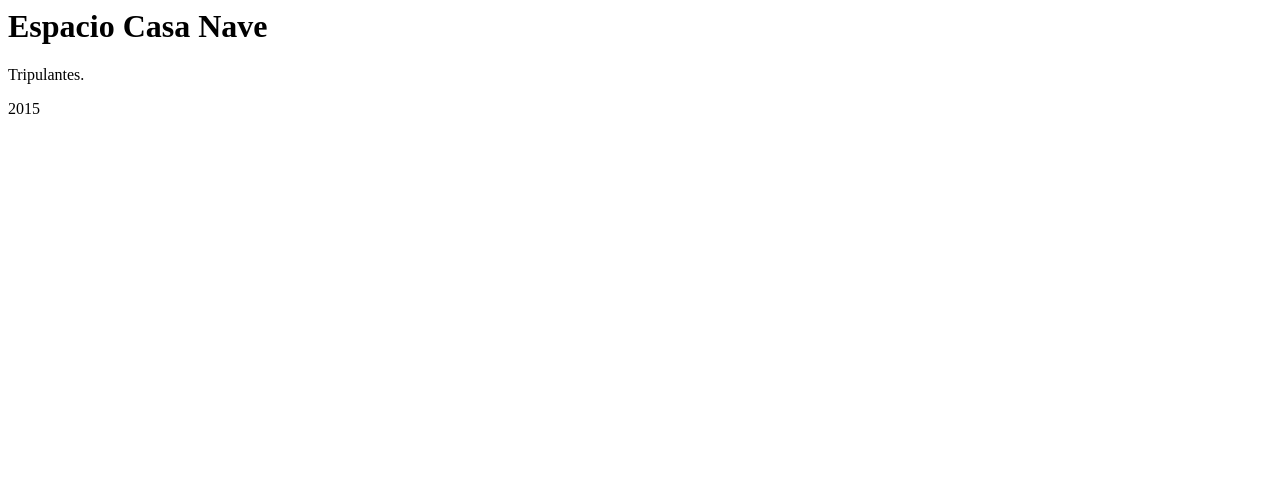
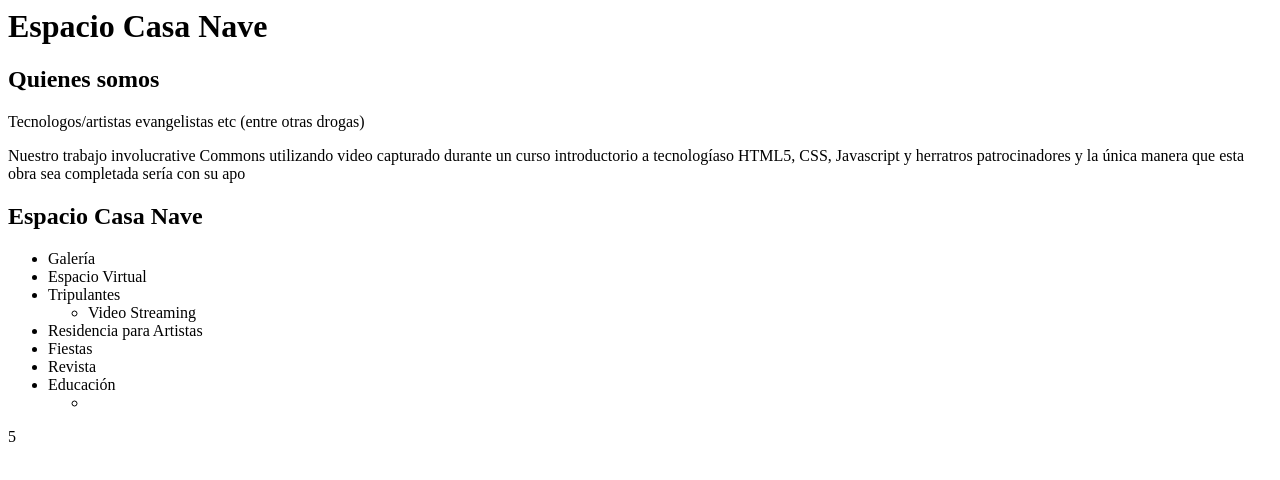
Before and after one commit to espaciocasanave/contenido, a plain HTML site: page index.html in a window 1280 px wide. Drawn offline with Linux system fonts and the light colour scheme.

Commit message:
Lo ultimo del jsfiddle

```diff
--- a/index.html
+++ b/index.html
@@ -4,8 +4,31 @@
   </head>
 
   <body>
-   <h1>Espacio Casa Nave</h1>
-    <p>Tripulantes.</p>
-    2015
+<h1 id='nodoECN'>Espacio Casa Nave</h1>
+
+<h2>Quienes somos</h2>
+<p>Tecnologos/artistas evangelistas etc (entre otras drogas)</p>
+<p>Nuestro trabajo involucrative Commons utilizando video capturado durante un curso introductorio a tecnologíaso HTML5, CSS, Javascript y herratros patrocinadores y la única manera que esta obra sea completada sería con su apo</p>
+
+<section id='ideas'>
+    <h1>Espacio Casa Nave</h1>
+    <ul>
+        <li>Galería</li>
+        <li>Espacio Virtual</li>
+        <li>Tripulantes
+            <ul>
+                <li>Video Streaming</li>
+            </ul>
+        </li>
+        <li>Residencia para Artistas</li>
+        <li>Fiestas</li>
+        <li>Revista</li>
+        <li>Educación
+            <ul>
+                <li></li>
+            </ul>
+        </li>
+    </ul>
+</section>5
   </body>
 </html>
```
